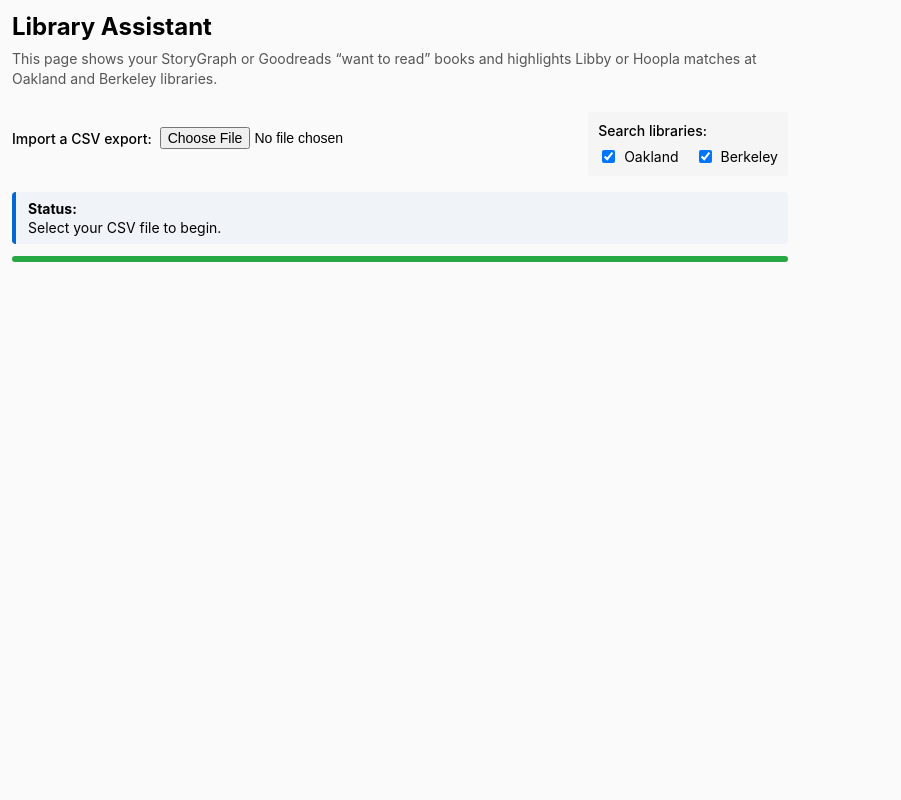
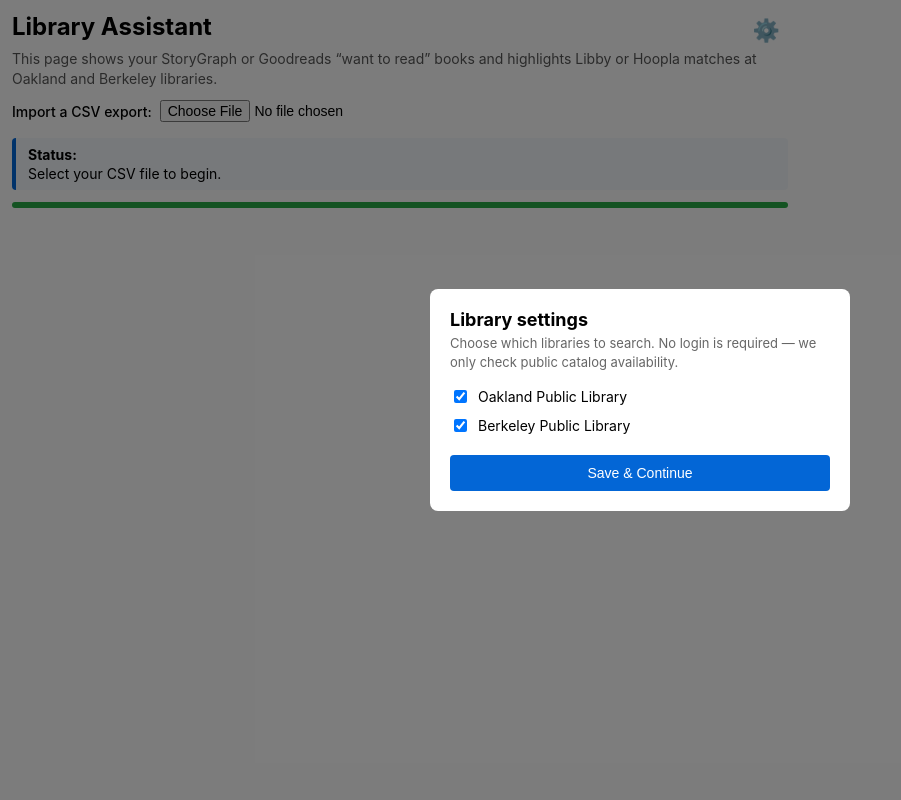
Before and after one commit to nebolletsoc-ux/LibraryAssitant, a Flask app: page / in a window 1280 px wide. Shown: the whole page, without its empty margins (0-901 px from the left). Run offline with Flask 3, Linux system fonts and the light colour scheme.

Commit message:
Sprint 3: Library config as onboarding modal with gear button to reopen

```diff
--- a/templates/index.html
+++ b/templates/index.html
@@ -268,7 +268,10 @@
 
 <body>
 
-<h1>Library Assistant</h1>
+<div style="display: flex; align-items: center; justify-content: space-between;">
+    <h1>Library Assistant</h1>
+    <button id="config-gear" title="Library settings" style="background: none; border: none; font-size: 22px; cursor: pointer; padding: 4px 8px; line-height: 1;">⚙️</button>
+</div>
 
 <p>
     This page shows your StoryGraph or Goodreads
@@ -289,20 +292,6 @@
         accept=".csv,text/csv"
         required
     >
-
-    <div style="margin-top: 12px; padding: 10px; background: #f5f5f5; border-radius: 4px;">
-        <label style="font-weight: 500; display: block; margin-bottom: 8px;">Search libraries:</label>
-        <div style="display: flex; gap: 16px;">
-            <label style="display: flex; align-items: center; gap: 6px; cursor: pointer; font-weight: normal;">
-                <input type="checkbox" id="lib-oakland" checked style="cursor: pointer;">
-                Oakland
-            </label>
-            <label style="display: flex; align-items: center; gap: 6px; cursor: pointer; font-weight: normal;">
-                <input type="checkbox" id="lib-berkeley" checked style="cursor: pointer;">
-                Berkeley
-            </label>
-        </div>
-    </div>
 
 </form>
 
@@ -360,6 +349,26 @@
     </div>
 </div>
 
+<div id="config-overlay" style="display: none; position: fixed; top: 0; left: 0; width: 100%; height: 100%; background: rgba(0,0,0,0.5); z-index: 1000; align-items: center; justify-content: center; padding: 16px;">
+    <div style="background: white; border-radius: 8px; max-width: 420px; width: 100%; padding: 20px;">
+        <h2 style="margin: 0 0 4px 0; font-size: 18px;">Library settings</h2>
+        <p style="margin: 0 0 16px 0; color: #666; font-size: 13px;">
+            Choose which libraries to search. No login is required — we only check public catalog availability.
+        </p>
+        <div style="display: flex; flex-direction: column; gap: 10px; margin-bottom: 20px;">
+            <label style="display: flex; align-items: center; gap: 8px; cursor: pointer; font-weight: normal;">
+                <input type="checkbox" id="lib-oakland" checked style="cursor: pointer;">
+                Oakland Public Library
+            </label>
+            <label style="display: flex; align-items: center; gap: 8px; cursor: pointer; font-weight: normal;">
+                <input type="checkbox" id="lib-berkeley" checked style="cursor: pointer;">
+                Berkeley Public Library
+            </label>
+        </div>
+        <button id="config-save" style="width: 100%; padding: 10px; background: #0366d6; color: white; border: none; border-radius: 4px; font-size: 14px; cursor: pointer;">Save & Continue</button>
+    </div>
+</div>
+
 
 <script>
 
@@ -371,6 +380,50 @@ let currentFilters = {
     availability: "available",
     sort: "availability"
 };
+
+
+// Library configuration (persisted across visits)
+const LIBRARY_CONFIG_KEY = "libraryAssistant.libraries";
+
+function loadLibraryConfig() {
+    try {
+        const raw = localStorage.getItem(LIBRARY_CONFIG_KEY);
+        if (raw) {
+            return JSON.parse(raw);
+        }
+    } catch (e) {
+        // Fall through to default
+    }
+    return null;
+}
+
+function saveLibraryConfig(config) {
+    localStorage.setItem(LIBRARY_CONFIG_KEY, JSON.stringify(config));
+}
+
+function openConfigModal() {
+    const config = loadLibraryConfig() || { oakland: true, berkeley: true };
+    document.getElementById("lib-oakland").checked = config.oakland;
+    document.getElementById("lib-berkeley").checked = config.berkeley;
+    document.getElementById("config-overlay").style.display = "flex";
+}
+
+function closeConfigModal() {
+    const config = {
+        oakland: document.getElementById("lib-oakland").checked,
+        berkeley: document.getElementById("lib-berkeley").checked
+    };
+    saveLibraryConfig(config);
+    document.getElementById("config-overlay").style.display = "none";
+}
+
+document.getElementById("config-gear").addEventListener("click", openConfigModal);
+document.getElementById("config-save").addEventListener("click", closeConfigModal);
+
+// First-time visitors see the config modal before they can upload a CSV
+if (!loadLibraryConfig()) {
+    openConfigModal();
+}
 
 
 // Auto-submit when file is selected
@@ -399,10 +452,11 @@ document
 
         formData.append("books_file", file);
 
-        // Add selected libraries
+        // Add selected libraries from saved config
+        const libraryConfig = loadLibraryConfig() || { oakland: true, berkeley: true };
         const selectedLibraries = [];
-        if (document.getElementById("lib-oakland").checked) selectedLibraries.push("oakland");
-        if (document.getElementById("lib-berkeley").checked) selectedLibraries.push("berkeley");
+        if (libraryConfig.oakland) selectedLibraries.push("oakland");
+        if (libraryConfig.berkeley) selectedLibraries.push("berkeley");
         formData.append("libraries", selectedLibraries.join(","));
 
         try {
```
